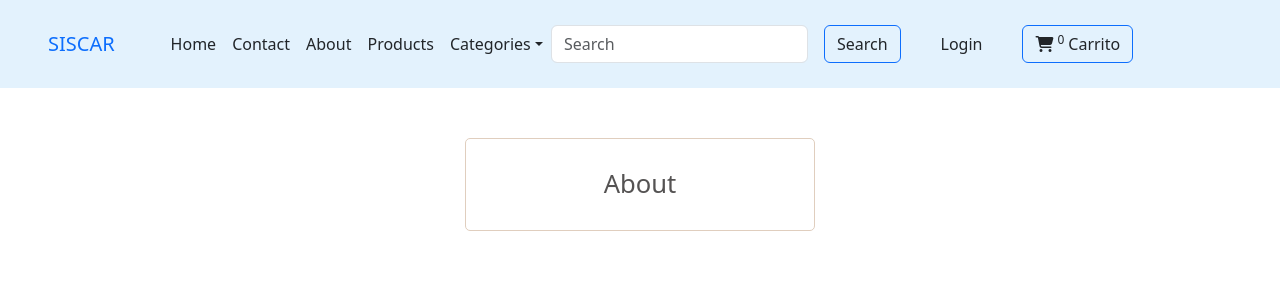
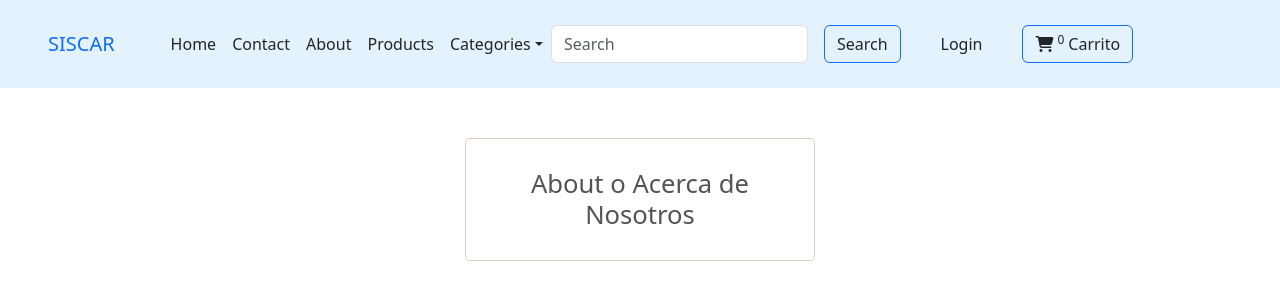
Before and after one commit to orlandoma68/sitemcar, a React (Vite) app: page /about in a window 1280 px wide. Shown: the top 300 px of the page. Built offline with nearby package versions, Linux system fonts and the light colour scheme.

Commit message:
modif menu

```diff
--- a/package.json
+++ b/package.json
@@ -7,7 +7,8 @@
     "dev": "vite",
     "build": "vite build",
     "lint": "eslint .",
-    "preview": "vite preview"
+    "preview": "vite preview",
+    "deploy":"gh-pages -d dist"
   },
   "dependencies": {
     "react": "^19.1.1",
--- a/src/components/About.jsx
+++ b/src/components/About.jsx
@@ -3,7 +3,7 @@ import React from 'react'
 const About = () => {
   return (
     <div className='contenedor'>
-      <h1 className='titulo'>About</h1>
+      <h1 className='titulo'>About o Acerca de Nosotros</h1>
     </div>
   )
 }
--- a/src/components/Contact.jsx
+++ b/src/components/Contact.jsx
@@ -16,7 +16,7 @@ const Contact = () => {
             <input className='box' type="text" placeholder='Nombre' {...register('nombre')}/>
             <input className='box' type="email" placeholder='Email' {...register('email')}/>
             <input className='box' type="phone" placeholder='Telefono' {...register('telefono')}/>
-            <button className='boton' type='submit'>Enviar</button>
+            <button className='boton btn btn-outline-dark' type='submit'>Enviar</button>
         </form>
     </div>
   )
--- a/src/components/Navbar.jsx
+++ b/src/components/Navbar.jsx
@@ -11,9 +11,10 @@ const Navbar = () => {
   return (
     <nav className="navbar navbar-expand-lg text-dark" style={{backgroundColor: '#e3f2fd'}}>
         <Link className="navbar-brand text-primary mx-5" to="/">SISCAR</Link>
-        <button className="navbar-toggler" type="button" data-toggle="collapse" data-target="#navbarSupportedContent" aria-controls="navbarSupportedContent" aria-expanded="false" aria-label="Toggle navigation">
+        <button className="navbar-toggler" type="button" data-bs-toggle="collapse" data-bs-target="#navbarSupportedContent" aria-controls="navbarSupportedContent" aria-expanded="false" aria-label="Toggle navigation">
           <span className="navbar-toggler-icon"></span>
         </button>
+
         <div className="collapse navbar-collapse" id="navbarSupportedContent">
             <ul className="navbar-nav mr-auto">
                 <li className="nav-item active"><Link className="nav-link text-dark" to="/">Home <span className="sr-only">(current)</span></Link></li>
```
